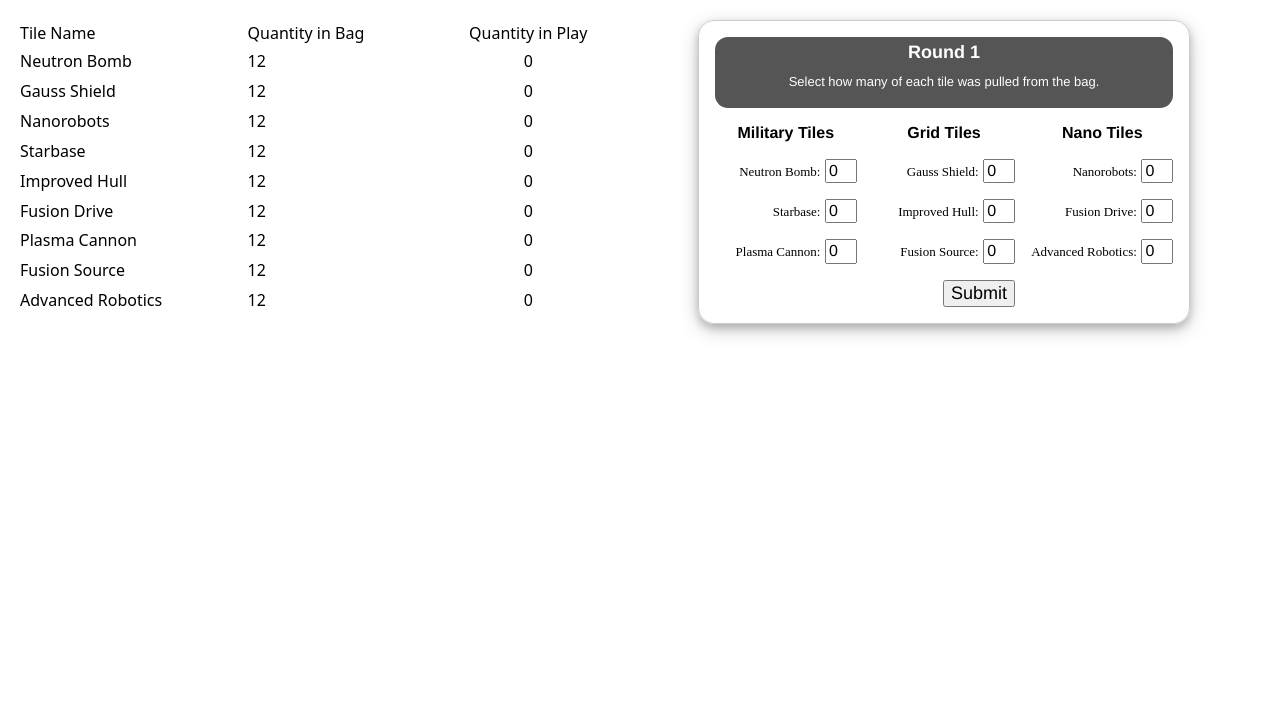
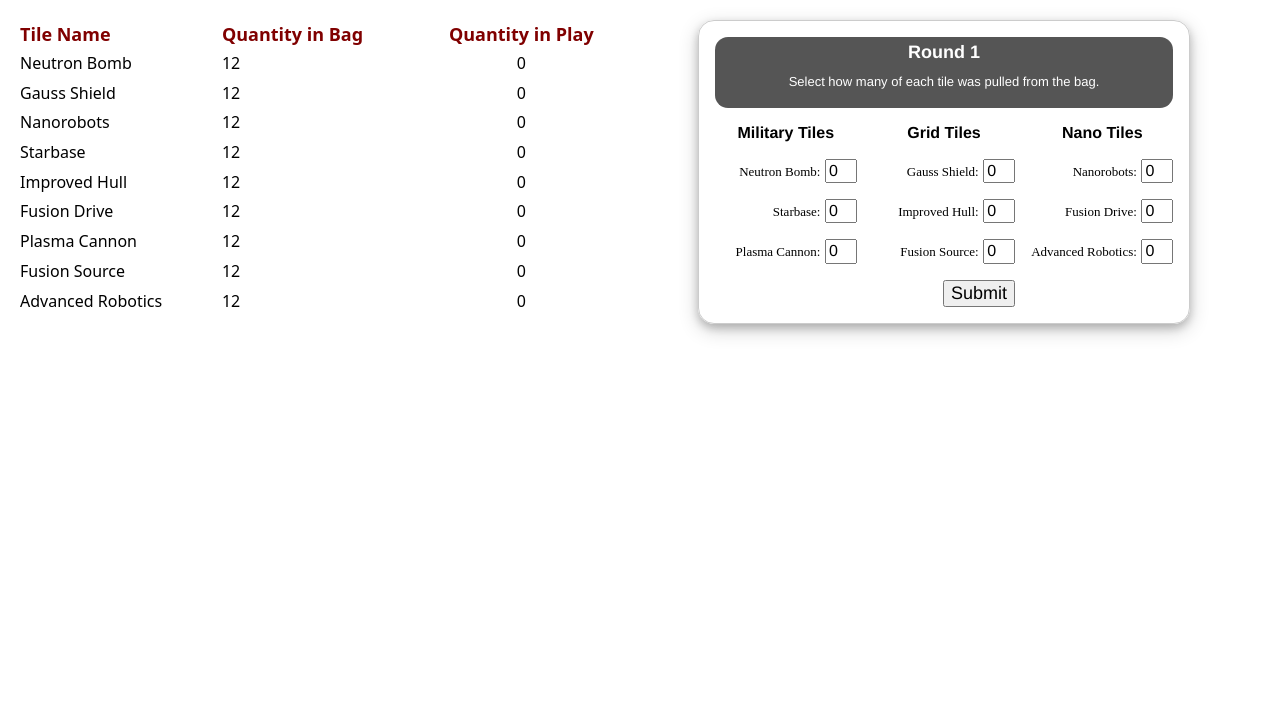
Before and after one commit to swic-cis-177/mt-project-vren19, a website with bundled scripts: page index.html in a window 1280 px wide. Shown: the part 92-800 px from the top of the page. Built offline with nearby package versions, Linux system fonts and the light colour scheme.

Commit message:
Add thead

```diff
--- a/style.css
+++ b/style.css
@@ -97,3 +97,8 @@ h1 {
   font-weight: bold;
   justify-self: center;
 }
+thead {
+  color: maroon;
+  font-size: large;
+  font-weight: bold;
+}
```
